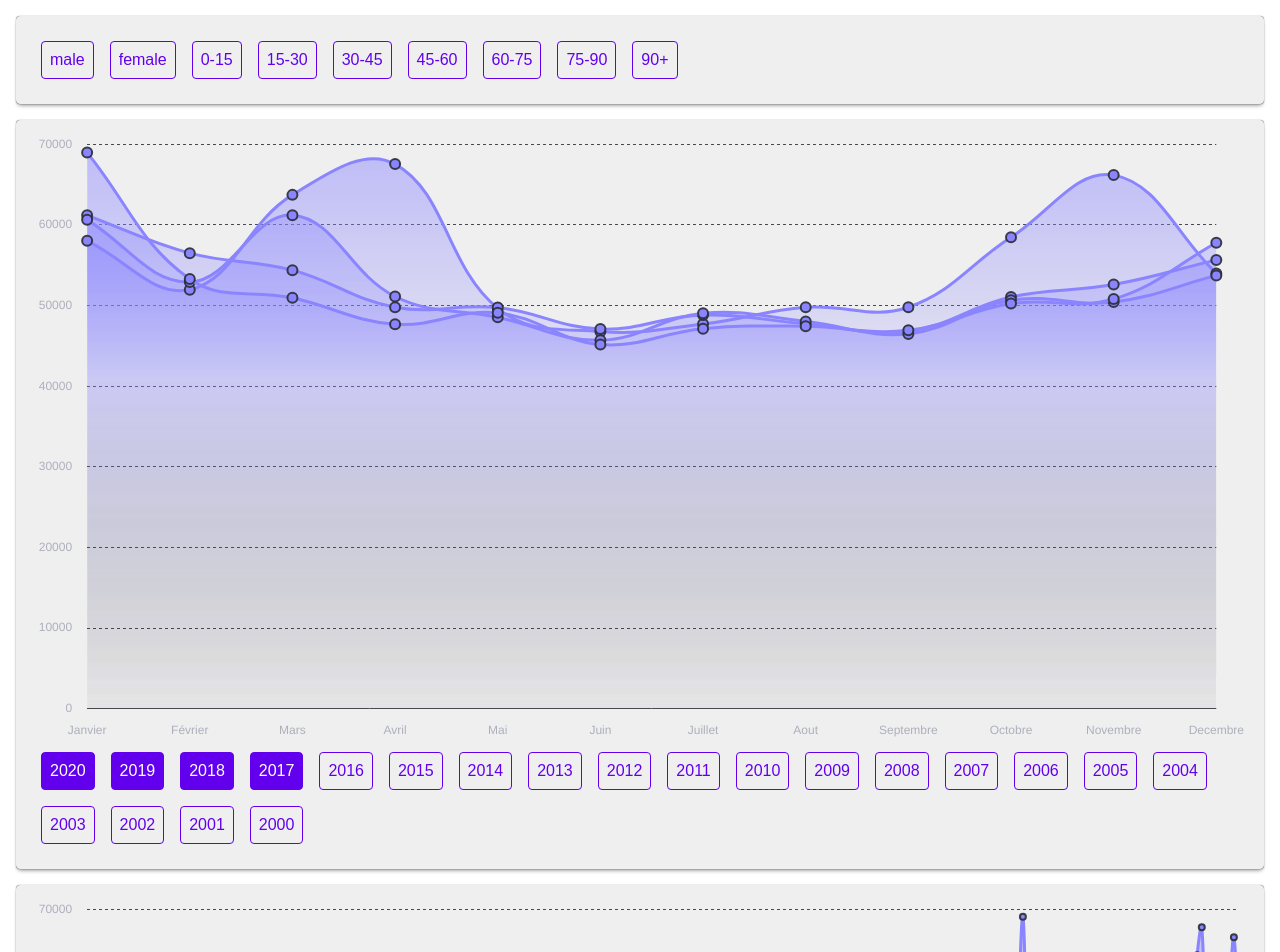
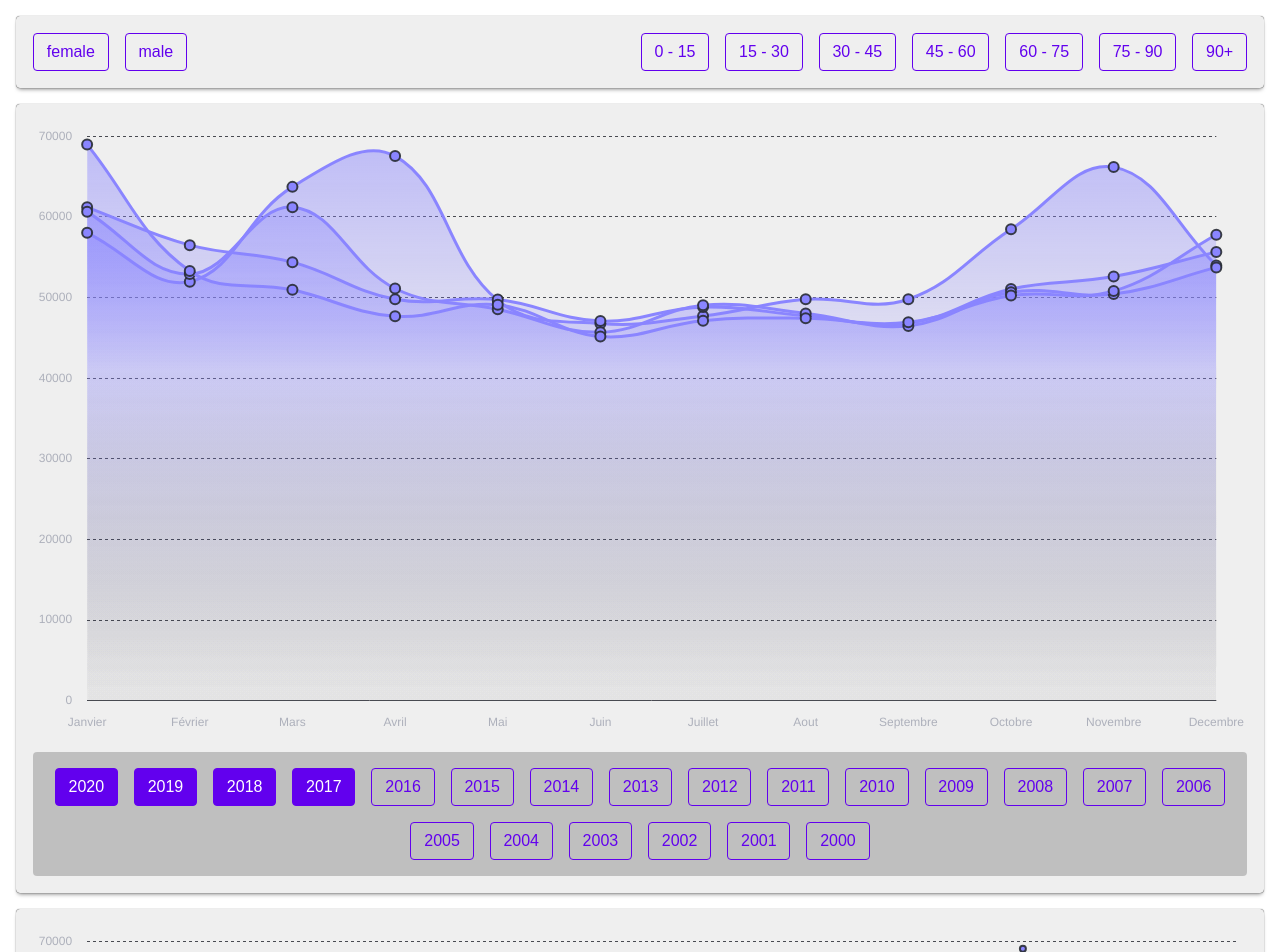
Before and after one commit to revolunet/deaths, a Next.js app: page / in a window 1280 px wide. Shown: the top 952 px of the page. Built offline with nearby package versions, Linux system fonts and the light colour scheme.

Commit message:
Various display fixes.

```diff
--- a/src/styles/components/button.scss
+++ b/src/styles/components/button.scss
@@ -5,11 +5,10 @@
 button {
   cursor: pointer;
   border-width: 1px;
-  border-radius: 4px;
   border-style: solid;
+  @include box.radius();
   @include text.size("base");
   background-color: transparent;
-  @include box.spacing(0.5, 0.5);
 
   &:focus {
     outline: none;
--- a/src/styles/components/panel.scss
+++ b/src/styles/components/panel.scss
@@ -4,12 +4,9 @@
 .panel {
   display: flex;
   border-width: 1px;
-  border-radius: 4px;
   border-style: solid;
+  @include box.radius();
   @include box.spacing(1, 1);
-
-  // box-shadow: 0px 2px 1px -1px rgba(0, 0, 0, 0.2),
-  //   0px 1px 1px 0px rgba(0, 0, 0, 0.14), 0px 1px 3px 0px rgba(0, 0, 0, 0.12);
   box-shadow: 0 0 1px 0 rgba(0, 0, 0, 0.7), 0 3px 4px -2px rgba(0, 0, 0, 0.5);
 }
 
--- a/src/styles/index.scss
+++ b/src/styles/index.scss
@@ -5,5 +5,6 @@
 @use "components/button";
 
 @use "views/deaths";
+@use "views/filters";
 @use "views/overview";
 @use "views/mortality";
--- a/src/styles/utils/box.scss
+++ b/src/styles/utils/box.scss
@@ -1,4 +1,5 @@
 @use "sass:list";
+$base-radius: 4px;
 $base-spacing: 1rem;
 
 @function combine($sizes) {
@@ -13,3 +14,7 @@ $base-spacing: 1rem;
   margin: combine($margin);
   padding: combine($padding);
 }
+
+@mixin radius($margin: 0, $padding: 0) {
+  border-radius: $base-radius;
+}
--- a/src/styles/views/deaths.scss
+++ b/src/styles/views/deaths.scss
@@ -1,9 +1,25 @@
+@use "../utils/box";
+
 .panel.deaths {
   flex-direction: column;
+  @include box.spacing(1, (1.5, 1, 1));
 
   .filters {
     display: flex;
     flex-wrap: wrap;
+    @include box.radius();
+    justify-content: center;
+    background-color: rgba(0, 0, 0, 0.2);
+    @include box.spacing((1, 0, 0), (1, 0, 0, 1));
+
+    li {
+      min-width: 0;
+      flex-shrink: 0;
+
+      button {
+        @include box.spacing((0, 1, 1, 0), (0.5, 0.8));
+      }
+    }
   }
 
   .recharts-responsive-container {
--- a/src/styles/views/filters.scss
+++ b/src/styles/views/filters.scss
@@ -0,0 +1,20 @@
+@use "../utils/box";
+
+.panel.filters {
+  justify-content: space-between;
+
+  .button-group {
+    display: flex;
+    flex-wrap: wrap;
+
+    button {
+      min-width: 0;
+      flex-shrink: 0;
+      @include box.spacing((0, 1, 0, 0), (0.5, 0.8));
+
+      &:last-child {
+        @include box.spacing(0, (0.5, 0.8));
+      }
+    }
+  }
+}
--- a/src/styles/views/mortality.scss
+++ b/src/styles/views/mortality.scss
@@ -1,7 +1,6 @@
+@use "../utils/box";
+
 .panel.mortality {
   flex-direction: column;
-
-  .recharts-responsive-container {
-    min-height: 300px;
-  }
+  @include box.spacing(1, (1.5, 1, 1));
 }
--- a/src/styles/views/overview.scss
+++ b/src/styles/views/overview.scss
@@ -1,7 +1,6 @@
+@use "../utils/box";
+
 .panel.overview {
   flex-direction: column;
-
-  .recharts-responsive-container {
-    min-height: 300px;
-  }
+  @include box.spacing(1, (1.5, 1, 1));
 }
--- a/src/views/Filters/Genders.tsx
+++ b/src/views/Filters/Genders.tsx
@@ -3,8 +3,8 @@ import { ButtonGroup, Button } from "@/components/Buttons"
 const Genders = ({ onChange }) => (
   <div>
     <ButtonGroup onChange={onChange} type="grid">
+      <Button ariaLabel="female">female</Button>
       <Button ariaLabel="male">male</Button>
-      <Button ariaLabel="female">female</Button>
     </ButtonGroup>
   </div>
 )
--- a/src/views/Mortality.tsx
+++ b/src/views/Mortality.tsx
@@ -45,7 +45,7 @@ const Mortality = () => {
   ]
 
   return (
-    <Panel className="overview">
+    <Panel className="mortality">
       <Chart xAxes={xAxes} yAxes={yAxes} datasets={datasets} labels={labels} />
     </Panel>
   )
```
Also changed, not shown: src/views/Filters/AgeGroups.tsx (+6 -6 lines).
